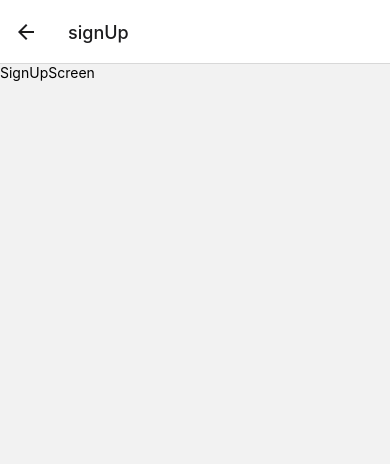
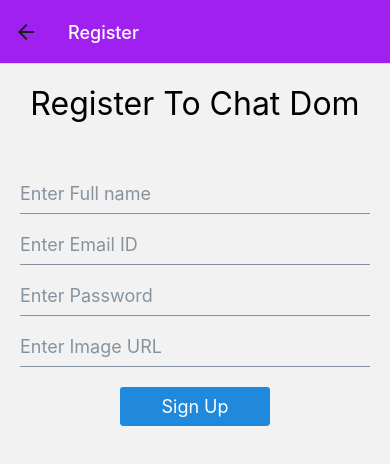
Before and after one commit to Kunal-Dua/ChatDom, a React Native app: screen / in a window 390 px wide. Both pictures are taken after a click on the button "Sign Up". Shown: the top 464 px of the page. Built offline with nearby package versions, Linux system fonts and the light colour scheme; no server answers.

Commit message:
home screen added

```diff
--- a/App.js
+++ b/App.js
@@ -12,11 +12,18 @@ const Stack = createStackNavigator();
 export default function App() {
   return (
     <NavigationContainer>
-      <Stack.Navigator initialRouteName="Login">
+      <Stack.Navigator
+        initialRouteName="Login"
+        screenOptions={{
+          headerStyle: { backgroundColor: "#A020F0" },
+          headerTitleStyle: { color: "white" },
+          headerTint: { color: "white" },
+        }}
+      >
         <Stack.Screen name="Home" component={Home} />
         <Stack.Screen name="Chat" component={Chat} />
         <Stack.Screen name="Login" component={Login} />
-        <Stack.Screen name="signUp" component={signUp} />
+        <Stack.Screen name="Register" component={signUp} />
       </Stack.Navigator>
     </NavigationContainer>
   );
@@ -25,7 +32,7 @@ export default function App() {
 const styles = StyleSheet.create({
   container: {
     flex: 1,
-    backgroundColor: "#fff",
+    backgroundColor: "blue",
     alignItems: "center",
     justifyContent: "center",
   },
--- a/screens/HomeScreen.js
+++ b/screens/HomeScreen.js
@@ -1,14 +1,37 @@
-import { StyleSheet, Text, View } from 'react-native'
+import { StyleSheet, Text, TouchableOpacity, View } from 'react-native'
+import { StatusBar } from "expo-status-bar";
+import { Avatar } from 'react-native-elements';
 import React from 'react'
+import {auth} from '../firebase'
 
 const HomeScreen = () => {
+  const user=auth.currentUser;
   return (
-    <View>
-      <Text>Home</Text>
+    <View style={styles.container}>
+      <StatusBar style='light'/>
+      <View style={styles.banner}>
+        <Avatar source={user.photoURL.toString()} />
+<Text>fghjk</Text>
+      </View>
+      <View style={styles.inner_container}>
+      <Text>fghjk</Text>
+
+      </View>
     </View>
   )
 }
 
 export default HomeScreen
 
-const styles = StyleSheet.create({})
+const styles = StyleSheet.create({
+  container:{
+    margin:10,
+  },
+  inner_container:{
+
+  },
+  banner:{
+    height:50,
+
+  }
+})
--- a/screens/LoginScreen.js
+++ b/screens/LoginScreen.js
@@ -1,14 +1,36 @@
 import { StyleSheet, View, Image, KeyboardAvoidingView } from "react-native";
 import { Button, Input } from "react-native-elements";
-import React, { useState } from "react";
+import { StatusBar } from "expo-status-bar";
+import React, { useEffect, useState } from "react";
+import { auth } from "../firebase";
 
 const LoginScreen = ({ navigation }) => {
   const [email, setEmail] = useState("");
   const [password, setPassword] = useState("");
 
-  const signIn = () => {};
+  useEffect(() => {
+    const unsubscribe = auth.onAuthStateChanged((authUser) => {
+      if (authUser) {
+        navigation.replace("Home");
+      }
+    });
+    return unsubscribe;
+  }, []);
+
+  const signIn = () => {
+    auth
+      .signInWithEmailAndPassword(email, password)
+      .then((authUser)=>{
+        console.log(authUser.user);
+      })
+      .catch((error) => {
+        alert(error.message);
+      });
+  };
+
   return (
     <KeyboardAvoidingView style={styles.container} behavior="padding">
+      <StatusBar style="light"/>
       <Image
         source={require("../Images/chat_logo.png")}
         style={styles.logo}
@@ -34,7 +56,7 @@ const LoginScreen = ({ navigation }) => {
         style={styles.btn}
         title="Sign Up"
         type="outline"
-        onPress={() => navigation.navigate("signUp")}
+        onPress={() => navigation.navigate("Register")}
       />
     </KeyboardAvoidingView>
   );
--- a/screens/SignUpScreen.js
+++ b/screens/SignUpScreen.js
@@ -1,14 +1,83 @@
 import { StyleSheet, Text, View } from "react-native";
-import React from "react";
+import { Button, Input } from "react-native-elements";
+import React, { useState } from "react";
+import { StatusBar } from "expo-status-bar";
+import { auth } from "../firebase";
 
-const SignUpScreen = () => {
+const SignUpScreen = ({ navigation }) => {
+  const [name, setName] = useState("");
+  const [email, setEmail] = useState("");
+  const [password, setPassword] = useState("");
+  const [imageURL, setImageURL] = useState("");
+
+  const signUp = () => {
+    auth
+      .createUserWithEmailAndPassword(email, password)
+      .then((authUser) => {
+        authUser.user.updateProfile({
+          displayName: name,
+          photoURL:
+            imageURL ||
+            "https://www.google.com/url?sa=i&url=https%3A%2F%2Fwww.pngitem.com%2Fmiddle%2FhwwTxRJ_person-man-user-account-profile-employee-profile-template%2F&psig=AOvVaw0jET3Kf3YBlKGNV5-2x2x4&ust=1672512849196000&source=images&cd=vfe&ved=0CBAQjRxqFwoTCMjX8YOCovwCFQAAAAAdAAAAABAJ",
+        });
+        navigation.goBack();
+      })
+      .catch((error) => alert(error.message));
+  };
+
   return (
-    <View>
-      <Text>SignUpScreen</Text>
+    <View style={styles.container}>
+      <StatusBar style="light" />
+      <Text
+        style={{
+          fontSize: 32,
+          color: "black",
+          marginTop: 10,
+          marginBottom: 50,
+        }}
+      >
+        Register To Chat Dom
+      </Text>
+      <Input
+        placeholder="Enter Full name"
+        type="name"
+        value={name}
+        autoFocus
+        onChangeText={(text) => setName(text)}
+      ></Input>
+      <Input
+        placeholder="Enter Email ID"
+        type="email"
+        value={email}
+        onChangeText={(text) => setEmail(text)}
+      ></Input>
+      <Input
+        placeholder="Enter Password"
+        type="password"
+        value={password}
+        onChangeText={(text) => setPassword(text)}
+        secureTextEntry
+      ></Input>
+      <Input
+        placeholder="Enter Image URL"
+        type="image"
+        value={imageURL}
+        onChangeText={(text) => setImageURL(text)}
+      ></Input>
+      <Button style={styles.btn} title="Sign Up" onPress={signUp} />
     </View>
   );
 };
 
 export default SignUpScreen;
 
-const styles = StyleSheet.create({});
+const styles = StyleSheet.create({
+  container: {
+    margin: 10,
+    alignItems: "center",
+  },
+  btn: {
+    marginTop: 10,
+    width: 150,
+  },
+});
```
